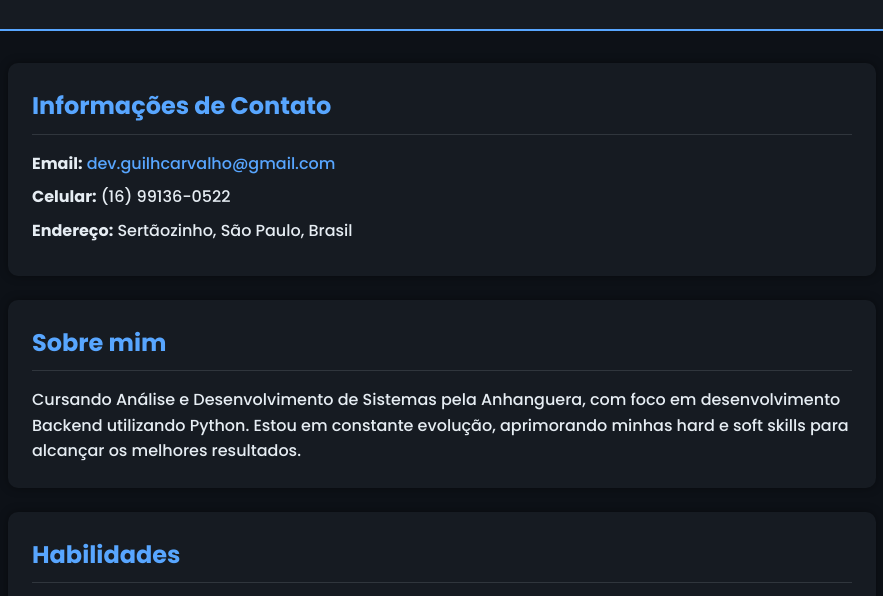
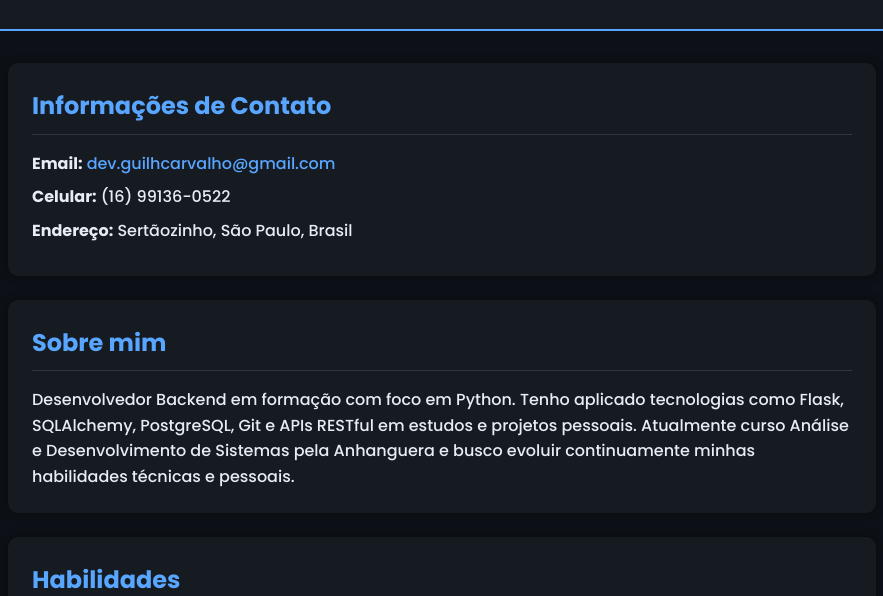
Before and after one commit to guilhcarvalho/guilhcarvalho.github.io, a plain HTML site: page index.html in a window 1280 px wide. Shown: the part 137-733 px from the top of the page, without its empty margins (198-1081 px from the left). Drawn offline with Linux system fonts and the light colour scheme.

Commit message:
Revise curriculum vitae content and formatting
Updated personal information and project descriptions in the curriculum vitae.

```diff
--- a/index.html
+++ b/index.html
@@ -93,7 +93,7 @@
 
         <section>
             <h2>Sobre mim</h2>
-            <p>Cursando Análise e Desenvolvimento de Sistemas pela Anhanguera, com foco em desenvolvimento Backend utilizando Python. Estou em constante evolução, aprimorando minhas hard e soft skills para alcançar os melhores resultados.</p>
+            <p>Desenvolvedor Backend em formação com foco em Python. Tenho aplicado tecnologias como Flask, SQLAlchemy, PostgreSQL, Git e APIs RESTful em estudos e projetos pessoais. Atualmente curso Análise e Desenvolvimento de Sistemas pela Anhanguera e busco evoluir continuamente minhas habilidades técnicas e pessoais.</p>
         </section>
 
         <section>
```
